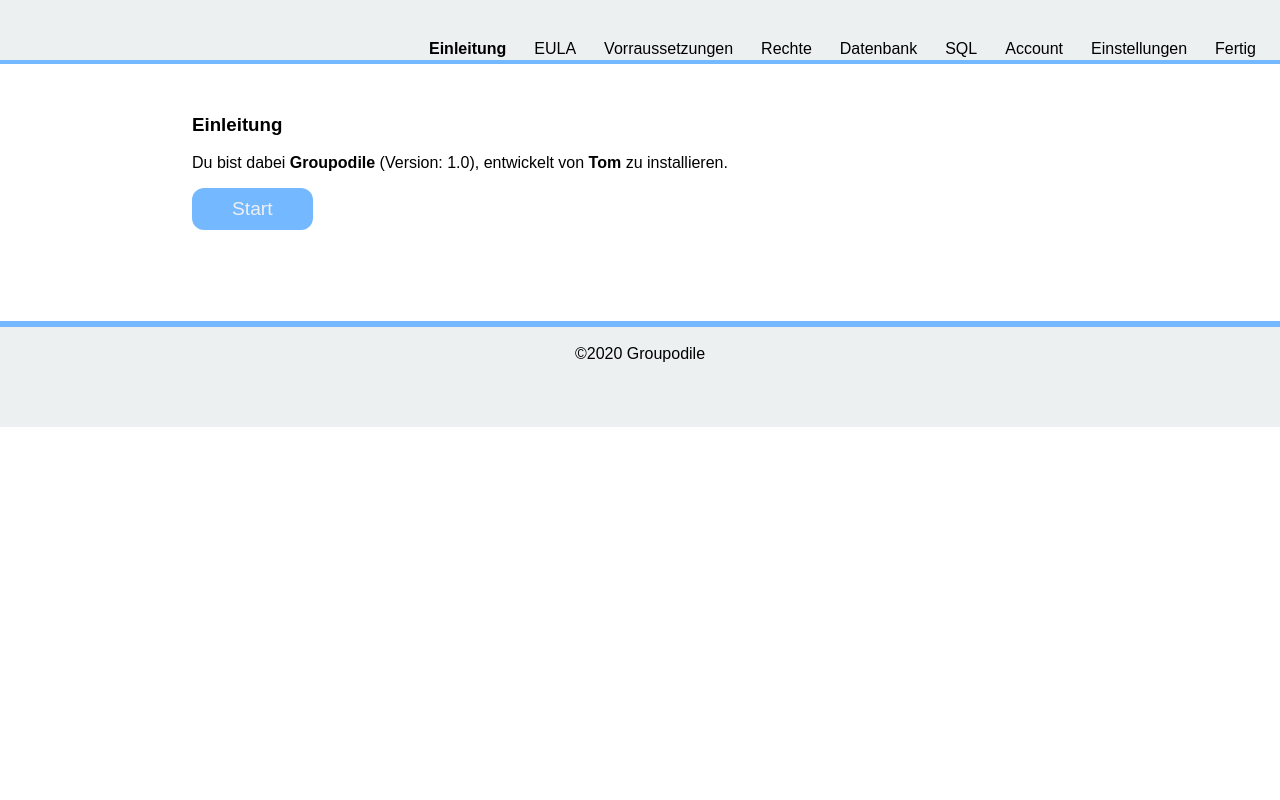
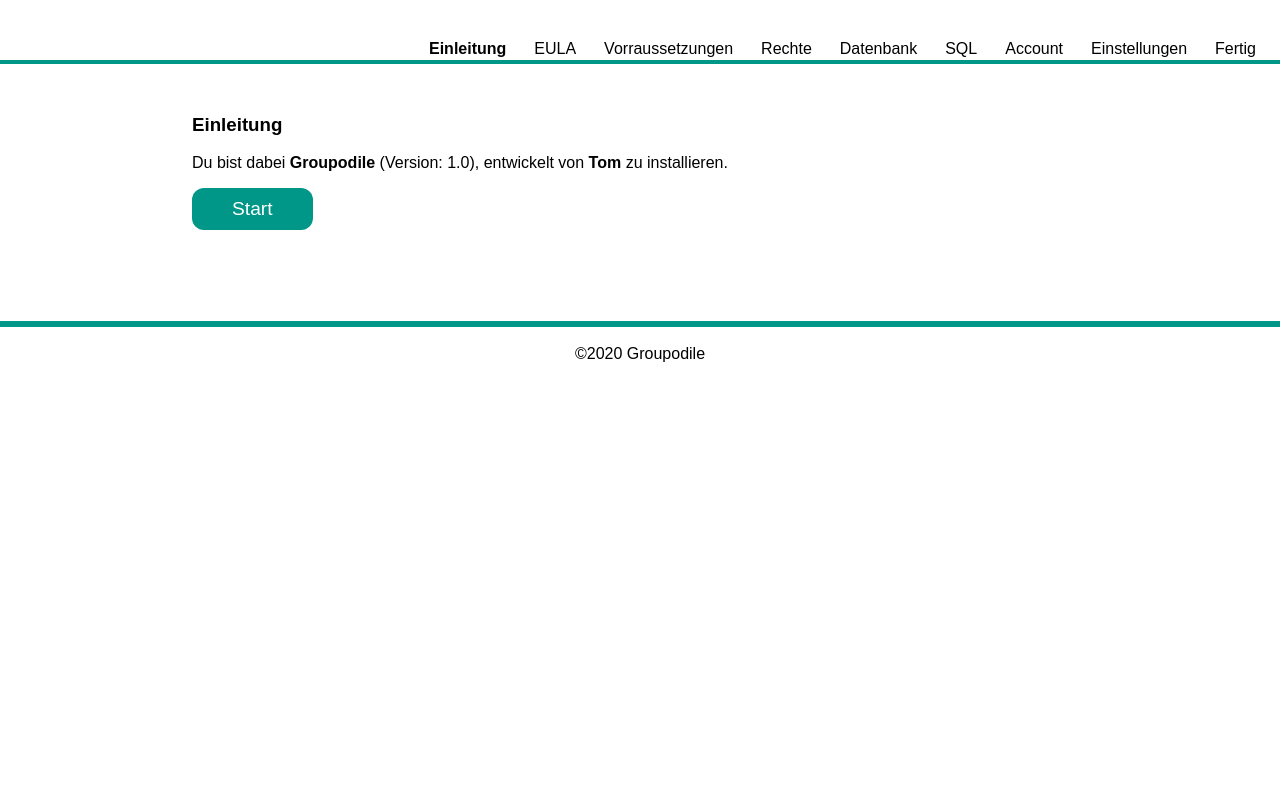
Before and after one commit to tomtactom/Groupodile, a PHP site: page /setup in a window 1280 px wide. Run offline with PHP 8.4, Linux system fonts and the light colour scheme.

Commit message:
Design Update

```diff
--- a/setup/templates/head.inc.php
+++ b/setup/templates/head.inc.php
@@ -9,17 +9,17 @@
 	<meta name="viewport" content="width=device-width, initial-scale=1.0, user-scalable=0">
 	<style>
 		:root {
-			--maincolor: #74b9ff;
-			--mainfontcolor: #2d3436;
-			--mainbackgroundcolor: #edf0f1;
-			--mainhovercolor: #0984e3;
+			--maincolor: #009688;
+			--mainfontcolor: #0f0f0f;
+			--mainbackgroundcolor: #ffffff;
+			--mainhovercolor: #00ad9d;
 		}
 		html,
 		body {
 			font-family: sans-serif;
 		}
 	</style>
-	<title>LupusGUI Installation</title>
+	<title>Groupodile Installation</title>
 	<meta name="description" content="Der Installationsmanager leitet dich durch den Vorgang.">
 	<link rel="apple-touch-icon" sizes="57x57" href="../include/images/apple-icon-57x57.png">
 	<link rel="apple-touch-icon" sizes="60x60" href="../include/images/apple-icon-60x60.png">
```
Also changed, not shown: setup/templates/websitesettings.inc.php (+8 -8 lines).
